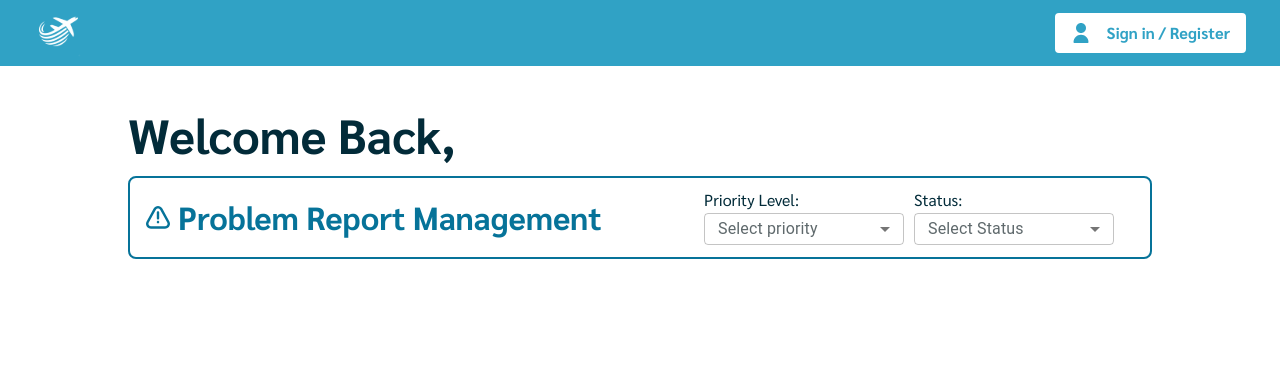
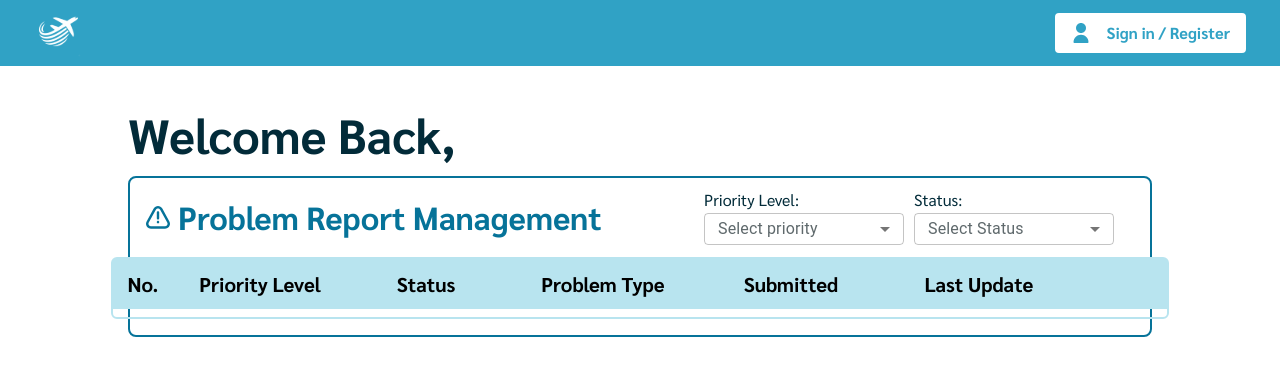
Before and after one commit to Mysterioucz/Se-Project, a Next.js app: page /dashboard in a window 1280 px wide. Shown: the top 376 px of the page. Built offline with nearby package versions, Linux system fonts and the light colour scheme; no server answers; what @mui/material-nextjs would draw is missing.

Commit message:
feat/add-report-management-header

```diff
--- a/src/app/(admin)/dashboard/_components/ReportManagement.tsx
+++ b/src/app/(admin)/dashboard/_components/ReportManagement.tsx
@@ -46,9 +46,9 @@ export default function ReportManagement() {
                             width="w-[12.5rem]"
                             height="h-[2rem]"
                         >
+                            <MenuItem value="All Priority">All Priority</MenuItem>
                             <MenuItem value="Normal">Normal</MenuItem>
                             <MenuItem value="High">High</MenuItem>
-                            <MenuItem value="All Priority">All Priority</MenuItem>
                         </SelectComponent>
                     </div>
                     <div className="flex flex-col items-start gap-1">
@@ -73,6 +73,55 @@ export default function ReportManagement() {
                     </div>
                 </div>
             </div>
+
+            <div className="flex flex-col items-center self-stretch px-4 pb-4 pt-0">
+                <div className="flex flex-col items-start gap-2 pb-2 rounded-md border-2 border-[var(--color-primary-100)]">
+                    {/* header */}
+                    <div className="flex items-start gap-2 self-stretch bg-[var(--color-primary-100)]">
+                        <div className="flex flex-col justify-center items-center w-[3.75rem] h-[3.125rem] py-[0.5rem]">
+                            <div className="text-black text-center font-sarabun text-[1.25rem] font-semibold leading-[1.2]">
+                                No.
+                            </div>
+                        </div>
+
+                        <div className="flex flex-col justify-center items-center w-[9.875rem] h-[3.125rem] py-[0.5rem]">
+                            <div className="text-black text-center font-sarabun text-[1.25rem] font-semibold leading-[1.2]">
+                                Priority Level
+                            </div>
+                        </div>
+
+                        <div className="flex flex-col justify-center items-center w-[9.875rem] h-[3.125rem] py-[0.5rem]">
+                            <div className="text-black text-center font-sarabun text-[1.25rem] font-semibold leading-[1.2]">
+                                Status
+                            </div>
+                        </div>
+
+                        <div className="flex flex-col justify-center items-center w-[11.25rem] h-[3.125rem] py-[0.5rem]">
+                            <div className="text-black text-center font-sarabun text-[1.25rem] font-semibold leading-[1.2]">
+                                Problem Type
+                            </div>
+                        </div>
+
+                        <div className="flex flex-col justify-center items-center w-[11.25rem] h-[3.125rem] py-[0.5rem]">
+                            <div className="text-black text-center font-sarabun text-[1.25rem] font-semibold leading-[1.2]">
+                                Submitted
+                            </div>
+                        </div>
+
+                        <div className="flex flex-col justify-center items-center w-[11.25rem] h-[3.125rem] py-[0.5rem]">
+                            <div className="text-black text-center font-sarabun text-[1.25rem] font-semibold leading-[1.2]">
+                                Last Update
+                            </div>
+                        </div>
+
+                        {/* Space */}
+                        <div className="flex flex-col justify-center items-center w-[5.625rem] h-[3.125rem] py-[0.5rem]"></div>
+                    </div>
+
+
+                    {/* children */}
+                </div>
+            </div>
         </div>
     );
 }
```
